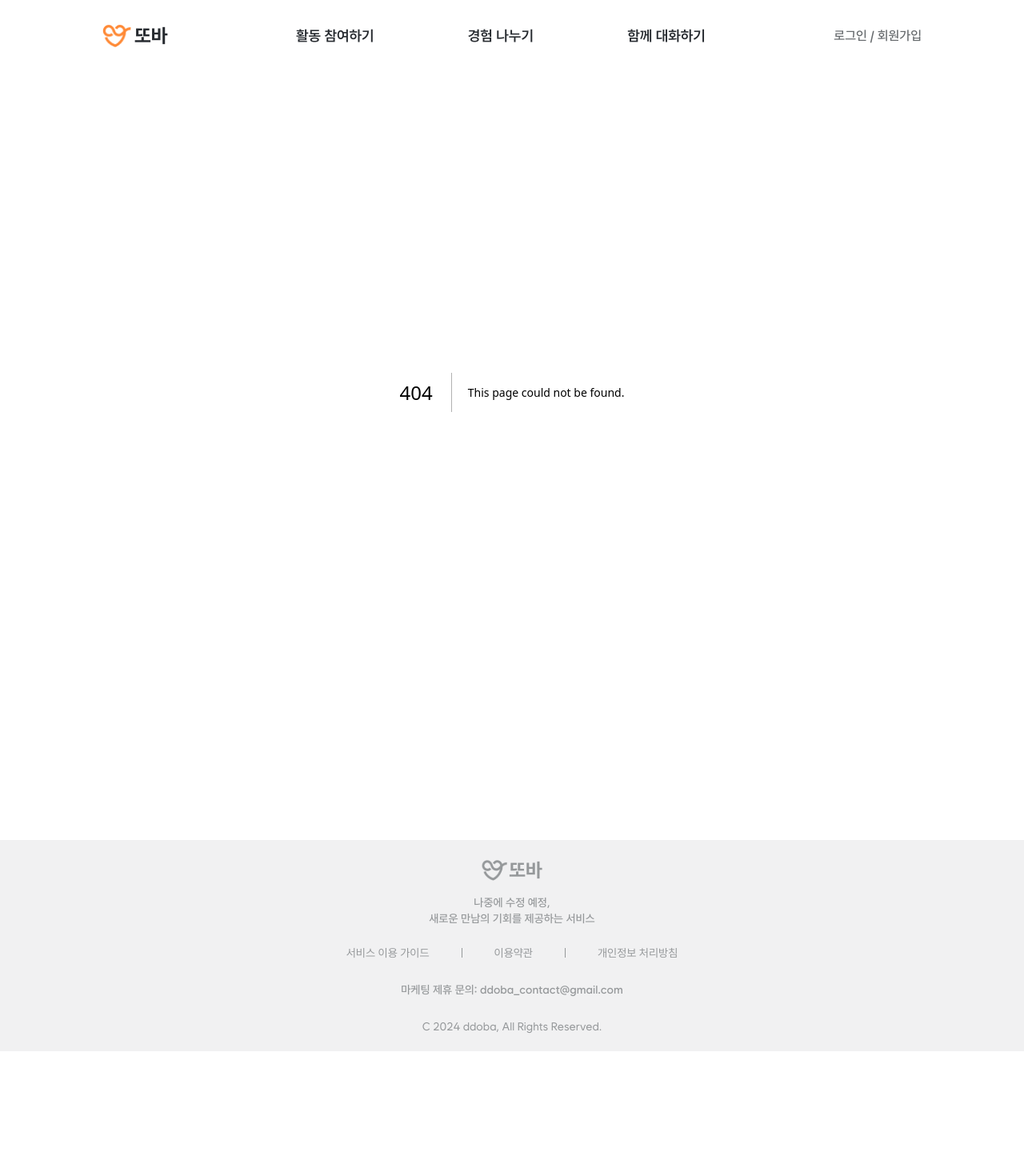
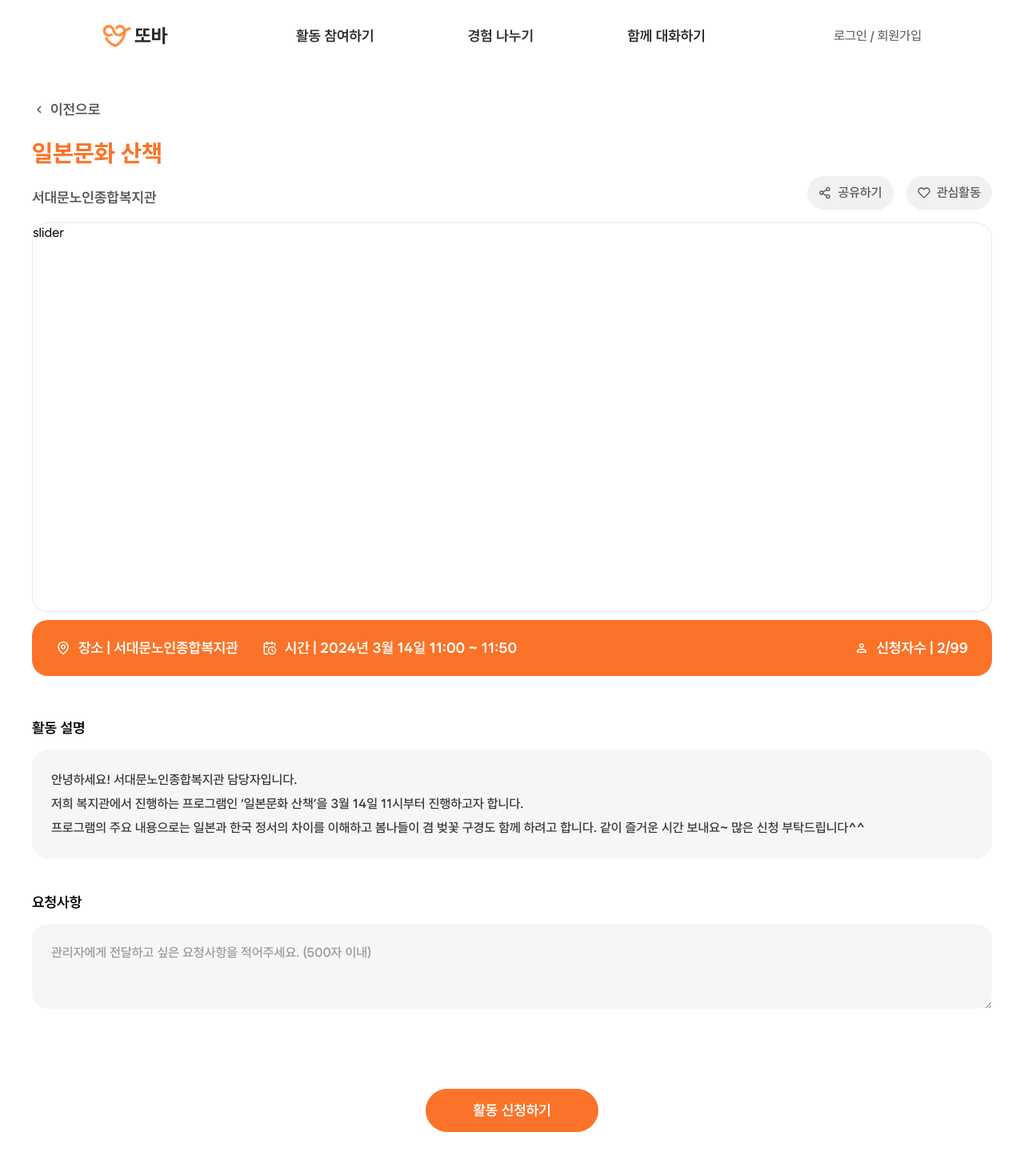
Before and after one commit to Kusitms-29th-Meetup-TeamE/Frontend, a Next.js app: page /join/detail in a window 1280 px wide. Before the commit this address had no page. Shown: the top 1470 px of the page at 80% size. Before the commit the page ends 1314 px from the top, so only its background shows below. Built offline with nearby package versions, Linux system fonts and the light colour scheme.

Commit message:
📍 Feat(#45): add join-detail page

```diff
--- /dev/null
+++ b/src/app/join/detail/page.tsx
@@ -0,0 +1,104 @@
+'use client';
+
+import React, { useState } from 'react';
+import { FiHeart, FiShare2 } from 'react-icons/fi';
+import { GrLocation } from 'react-icons/gr';
+import { LuCalendarClock } from 'react-icons/lu';
+import { MdKeyboardArrowLeft, MdOutlinePersonOutline } from 'react-icons/md';
+
+import Button from '@/components/common-components/button';
+
+import clsx from 'clsx';
+import { useRouter, useSearchParams } from 'next/navigation';
+
+const variants = {
+  prev: 'flex gap-[5px] items-center text-body2 text-gray-08 mb-[14px]',
+  headerBtn:
+    'flex gap-2 items-center text-gray-08 text-body3 px-[14px] py-2 bg-gray-03 rounded-[30px]',
+  info: 'w-full h-[70px] flex justify-between items-center px-[30px] rounded-[20px] mb-[50px] bg-primary-orange6 text-white text-body2',
+  textArea:
+    'bg-gray-02 rounded-[20px] px-6 py-[23px] whitespace-pre-wrap text-gray-10 text-body3 leading-[30px]',
+};
+
+const page = () => {
+  // TODO: 활동 아이디로 api 연동 예정
+  const paramId = useSearchParams();
+  const router = useRouter();
+
+  // 활동 내용 중 필터링 위함
+  const [content, setContent] = useState<string>('');
+
+  return (
+    <div className="max-w-[1200px] w-full h-full mx-auto pt-8 flex flex-col">
+      <button className={variants.prev} onClick={() => router.back()}>
+        <MdKeyboardArrowLeft width={16} height={16} />
+        <span className="">이전으로</span>
+      </button>
+      <span className="text-h2 text-primary-orange6 mb-[4px]">
+        일본문화 산책
+      </span>
+      <div className="w-full flex justify-between items-end mb-4">
+        <span className="text-gray-08 text-body2">서대문노인종합복지관</span>
+        <div className="flex gap-4">
+          <button className={variants.headerBtn}>
+            <FiShare2 width={20} height={20} />
+            공유하기
+          </button>
+          <button className={variants.headerBtn}>
+            <FiHeart width={20} height={20} />
+            관심활동
+          </button>
+        </div>
+      </div>
+      <div className="w-full h-[487px] rounded-[20px] border mb-[10px]">
+        slider
+      </div>
+      <div className={variants.info}>
+        <div className="flex gap-[30px]">
+          <div className="flex gap-[10px] items-center">
+            <GrLocation width={20} height={20} />
+            <span>장소 | 서대문노인종합복지관</span>
+          </div>
+          <div className="flex gap-[10px] items-center">
+            <LuCalendarClock width={20} height={20} />
+            <span>시간 | 2024년 3월 14일 11:00 ~ 11:50</span>
+          </div>
+        </div>
+        <div className="flex gap-[10px] items-center">
+          <MdOutlinePersonOutline width={20} height={20} />
+          <span>신청자수 | 2/99</span>
+        </div>
+      </div>
+      <div className="flex flex-col gap-3 mb-[40px]">
+        <span className="text-black text-h3 text-[22px]">활동 설명</span>
+        <div className={variants.textArea}>
+          안녕하세요! 서대문노인종합복지관 담당자입니다.
+          <br />
+          저희 복지관에서 진행하는 프로그램인 ‘일본문화 산책’을 3월 14일
+          11시부터 진행하고자 합니다.
+          <br />
+          프로그램의 주요 내용으로는 일본과 한국 정서의 차이를 이해하고 봄나들이
+          겸 벚꽃 구경도 함께 하려고 합니다. 같이 즐거운 시간 보내요~ 많은 신청
+          부탁드립니다^^
+        </div>
+      </div>
+      <div className="flex flex-col gap-3 mb-[100px]">
+        <span className="text-black text-h3 text-[22px]">요청사항</span>
+        <textarea
+          className={clsx(
+            variants.textArea,
+            'placeholder:text-h5 placeholder:text-gray-06 focus-visible:outline-primary-orange6',
+          )}
+          placeholder="관리자에게 전달하고 싶은 요청사항을 적어주세요. (500자 이내)"
+        ></textarea>
+      </div>
+      <div className="w-full flex justify-center">
+        <Button size={'lg'} shape={'rounded'}>
+          활동 신청하기
+        </Button>
+      </div>
+    </div>
+  );
+};
+
+export default page;
```
